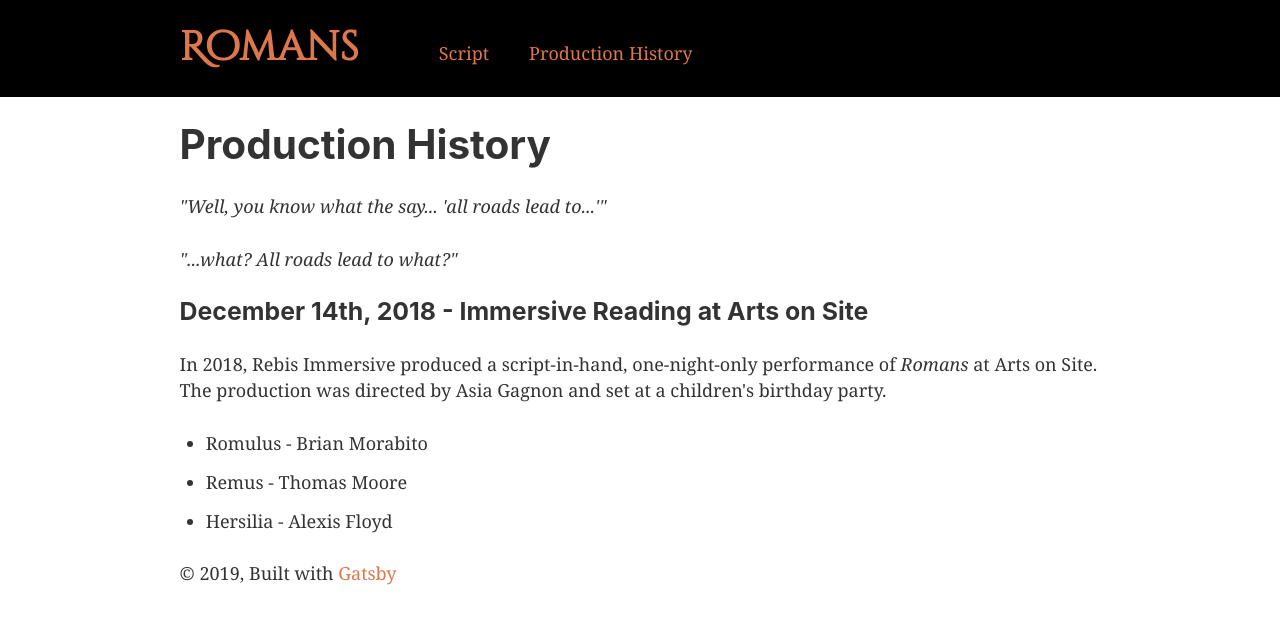
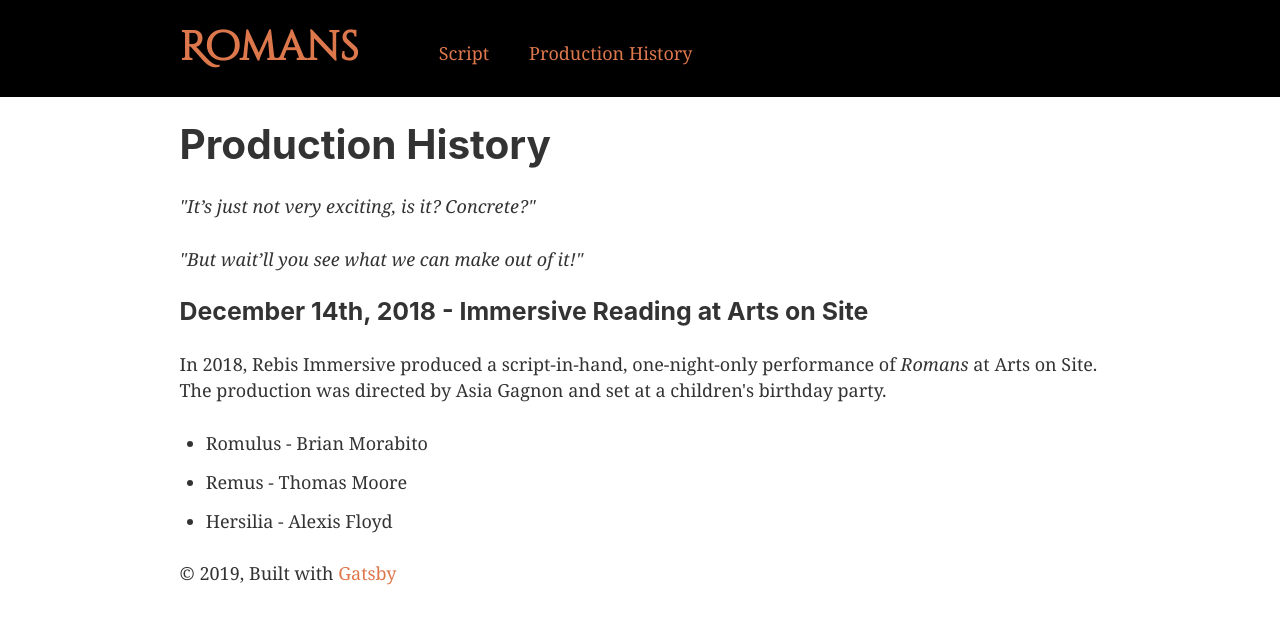
Before and after one commit to thomasmost/rooftops, a Gatsby site: page /production-history in a window 1280 px wide. Built offline with nearby package versions, Linux system fonts and the light colour scheme; Gatsby itself is replaced by a stand-in of ours.

Commit message:
add pull quote to script page

```diff
--- a/src/pages/production-history.tsx
+++ b/src/pages/production-history.tsx
@@ -7,8 +7,8 @@ const ProductionHistoryPage = () => (
   <Layout>
     <SEO title="Production History" />
     <h1>Production History</h1>
-    <p><em>"Well, you know what the say... 'all roads lead to...'"</em></p>
-    <p><em>"...what? All roads lead to what?"</em></p>
+    <p><em>"It’s just not very exciting, is it? Concrete?"</em></p>
+    <p><em>"But wait’ll you see what we can make out of it!"</em></p>
     <h3>December 14th, 2018 - Immersive Reading at Arts on Site</h3>
     <p>
        In 2018, Rebis Immersive produced a script-in-hand, one-night-only performance of
```
